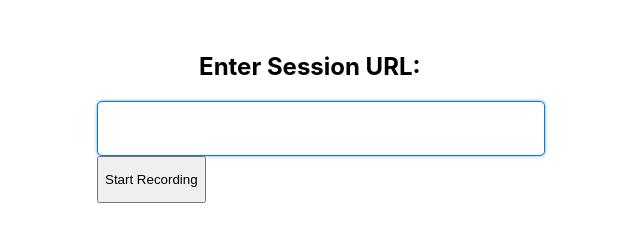
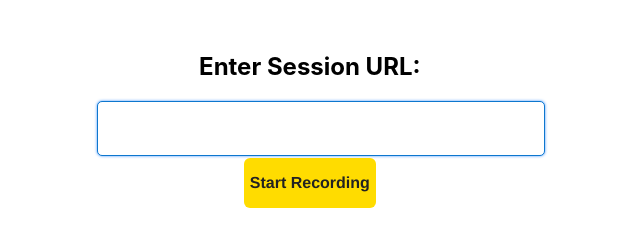
Before and after one commit to OmidNejadabbasi/adobe-connect-sessionn-recorder, an Electron app: page src/index.html in a window 1200 px wide. Shown: the whole page, without its empty margins (214-854 px from the left). Drawn offline with Linux system fonts and the light colour scheme.

Commit message:
add start recording button

```diff
--- /dev/null
+++ b/src/fonts/fonts.css
@@ -0,0 +1,17 @@
+@font-face {
+    font-family: 'Lato';
+    font-style: normal;
+    font-weight: 400;
+    font-display: swap;
+    src: url(Lato-Regular.ttf);
+    unicode-range: U+0100-024F, U+0259, U+1E00-1EFF, U+2020, U+20A0-20AB, U+20AD-20CF, U+2113, U+2C60-2C7F, U+A720-A7FF;
+}
+
+@font-face {
+    font-family: 'Lato';
+    font-style: bold;
+    font-weight: 700;
+    font-display: swap;
+    src: url(Lato-Bold.ttf);
+    unicode-range: U+0100-024F, U+0259, U+1E00-1EFF, U+2020, U+20A0-20AB, U+20AD-20CF, U+2113, U+2C60-2C7F, U+A720-A7FF;
+}
--- a/src/index.css
+++ b/src/index.css
@@ -1,3 +1,4 @@
+@import url(fonts/fonts.css);
 body {
     font-family: -apple-system, BlinkMacSystemFont, "Segoe UI", Roboto, Helvetica, Arial, sans-serif;
     margin: auto;
@@ -24,3 +25,19 @@ body {
 #enter-url-h2 {
     text-align: center;
 }
+
+#start-recording {
+    display: block;
+    margin: 2px auto;
+    font-size: 1rem;
+    font-family: "Lato", Helvetica, sans-serif;
+    font-weight: 700;
+    background-color: #ffdc00;
+    color: #222;
+    border: 0;
+    border-radius: 6px;
+}
+
+#start-recording p {
+    line-height: 100%;
+}
```
Also changed, not shown: src/fonts/Lato-Black.ttf (added), src/fonts/Lato-BlackItalic.ttf (added), src/fonts/Lato-Bold.ttf (added), src/fonts/Lato-BoldItalic.ttf (added), src/fonts/Lato-Italic.ttf (added), src/fonts/Lato-Light.ttf (added), src/fonts/Lato-LightItalic.ttf (added), src/fonts/Lato-Regular.ttf (added), src/fonts/Lato-Thin.ttf (added), src/fonts/Lato-ThinItalic.ttf (added).
